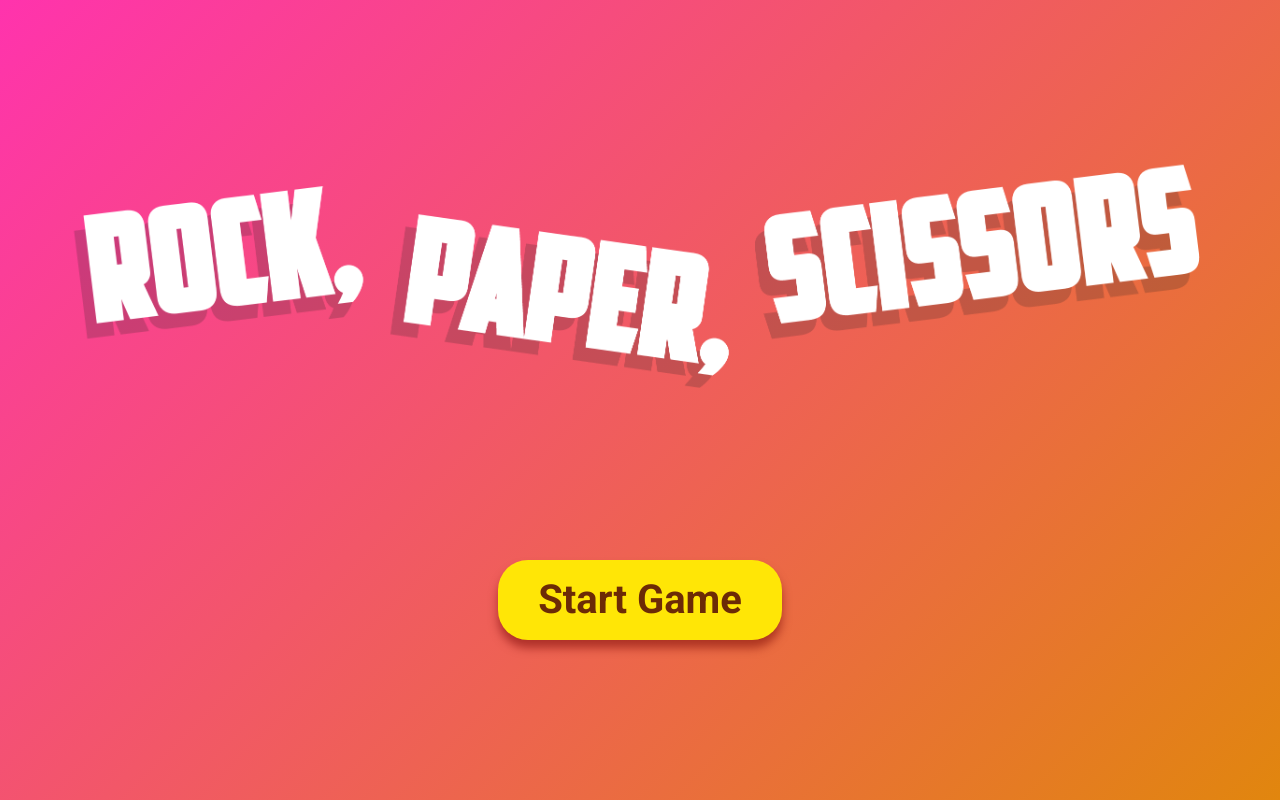
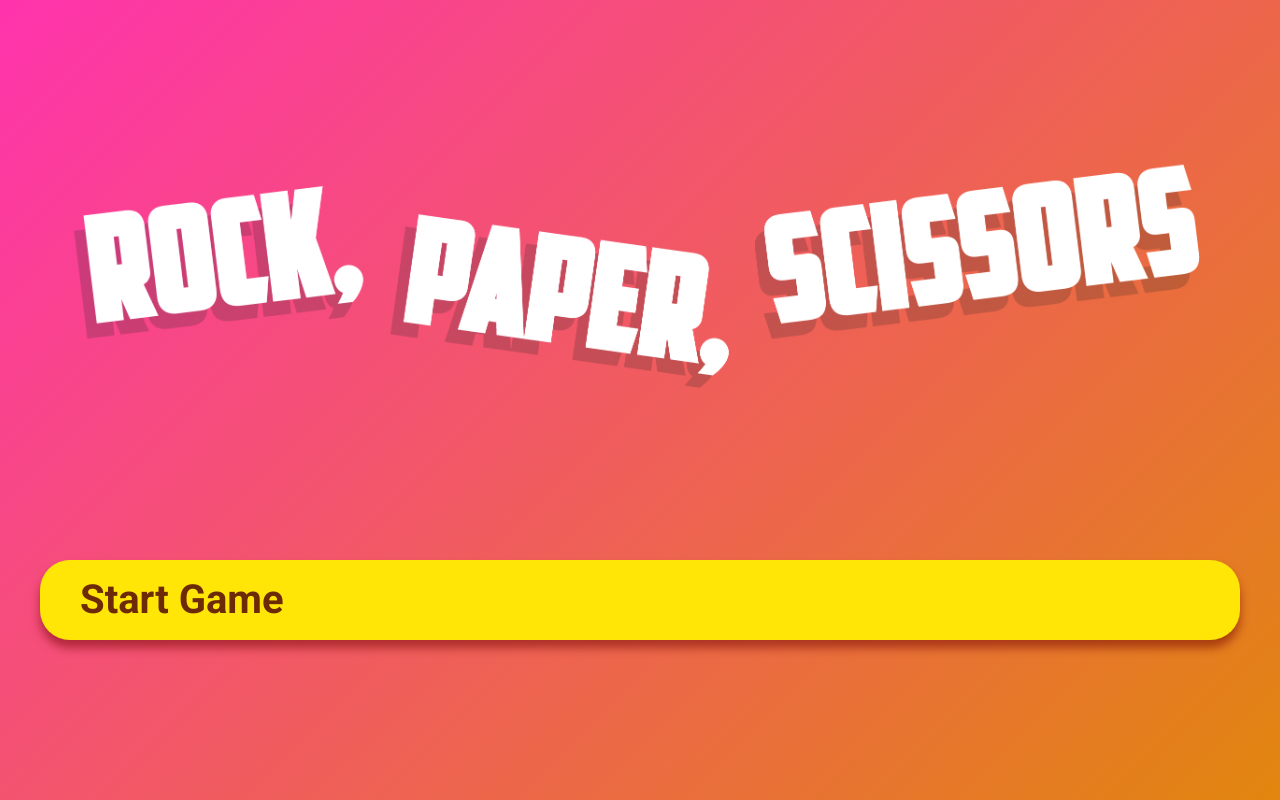
Before and after one commit to dwhite02/rock-paper-scissors, a Vue app: page / in a window 1280 px wide. Built offline with nearby package versions, Linux system fonts and the light colour scheme.

Commit message:
css hack

```diff
--- a/src/components/GameScreen.vue
+++ b/src/components/GameScreen.vue
@@ -4,7 +4,7 @@
             <img class="rps-logo h-20 sm:h-48 lg:h-64 mx-auto" src="/images/title.png"/>
         </div>
         <div>
-            <button v-on:click="$emit('begin')" class="overflow-hidden rps-button mx-auto"> Start Game </button>
+            <div v-on:click="$emit('begin')" class="overflow-hidden rps-button mx-auto"> <p>Start Game</p> </div>
         </div>
     </div>
 </template>
@@ -19,13 +19,13 @@
         padding: 10px 40px;
         font-size: 40px;
         font-weight: 700;
-        display: block;
         margin-top: 12%;
         position: relative;
         top:0;
         box-shadow: 0 8px 10px rgba(113,0,0,.5);
         transition: top .3s, box-shadow .35s;
-        display: block;
+        cursor: pointer;
+
 
         &:hover {
             top: 4px;
```
